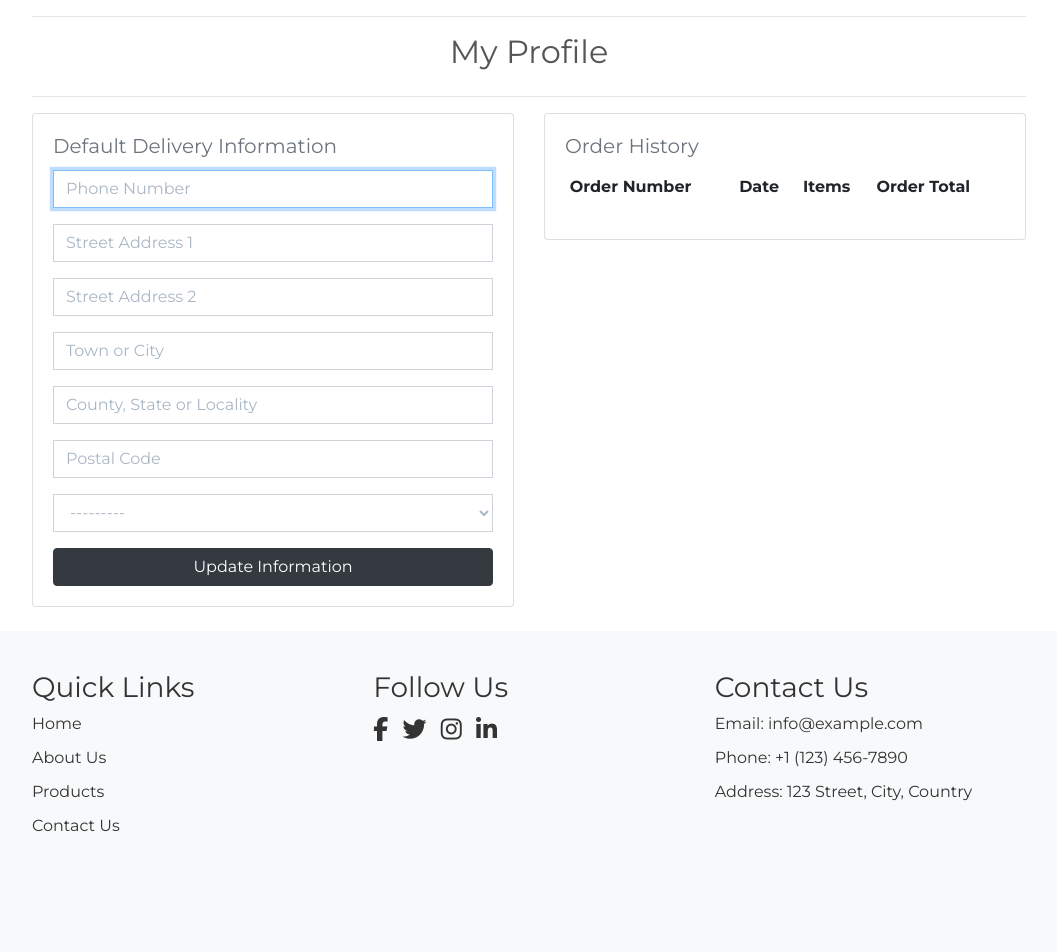
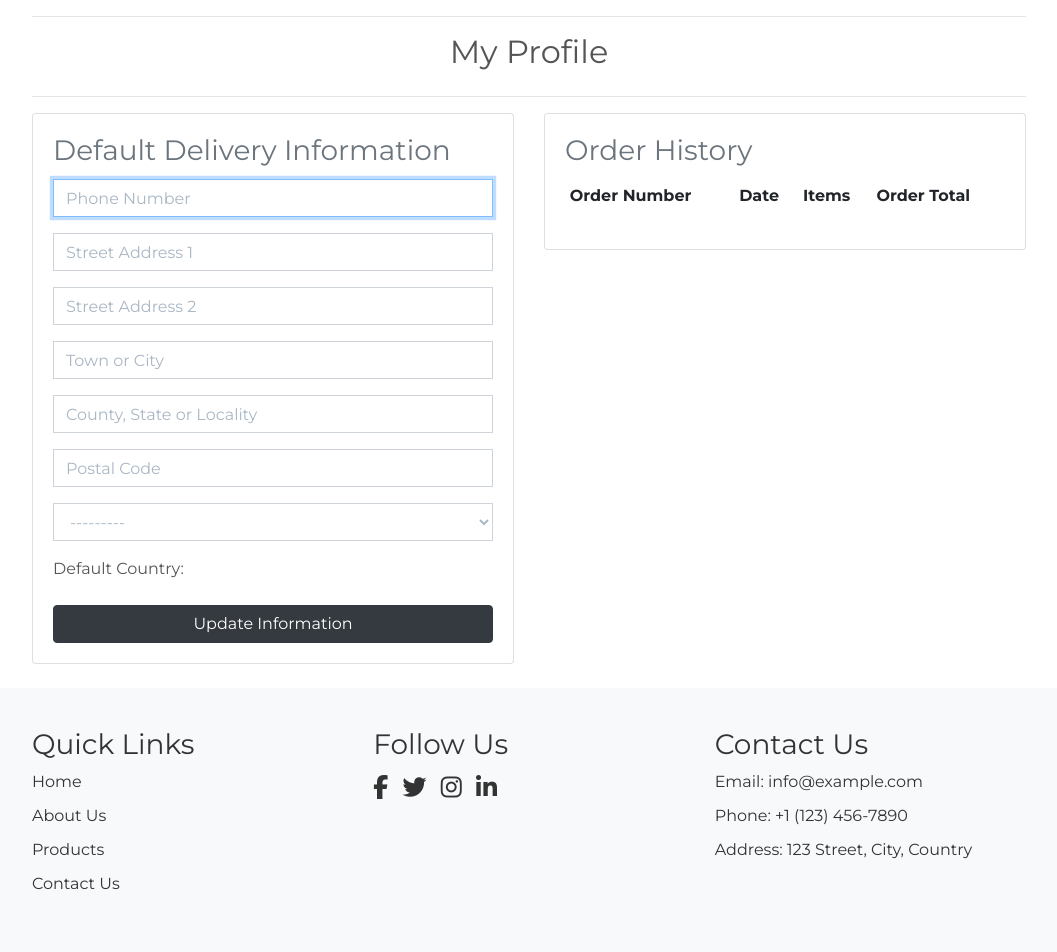
Before and after one commit to hpatnadeeshan/Milestone-4, a Django app: page /profile/ in a window 1280 px wide. Shown: the part 120-1072 px from the top of the page, without its empty margins (111-1168 px from the left). Before the commit the page ends 952 px from the top, so only its background shows below. Run offline with Django 3.2, Linux system fonts and the light colour scheme; the visitor is signed in with stand-in values (Sample User, id 1); data comes from the database, SQL or seed files in the repository; data that the repository does not hold is empty; some libraries are stand-ins or nearby versions.

Commit message:
accessibility check done and fixed

```diff
--- a/home/templates/home/subscriber_list.html
+++ b/home/templates/home/subscriber_list.html
@@ -3,7 +3,7 @@
 
 {% block content %}
 <div class="container mt-5">
-    <h1 class="text-center mb-4">Newsletter Subscribers</h1>
+    <h2 class="text-center mb-4">Newsletter Subscribers</h2>
     <div class="table-responsive">
         <table class="table table-bordered table-striped">
             <thead class="thead-dark">
--- a/products/templates/products/products.html
+++ b/products/templates/products/products.html
@@ -28,7 +28,7 @@
             <div class="row mt-1 mb-2">
                 <div class="col-12 col-md-6 my-auto order-md-last d-flex justify-content-center justify-content-md-end">
                     <div class="sort-select-wrapper w-50">
-                        <select id="sort-selector" class="custom-select custom-select-sm rounded-0 border {% if current_sorting != 'None_None' %}border-info{% else %}border-dark{% endif %}">
+                        <select id="sort-selector" aria-label="sort-dropdown" class="custom-select custom-select-sm rounded-0 border {% if current_sorting != 'None_None' %}border-info{% else %}border-dark{% endif %}">
                             <option value="reset" {% if current_sorting == 'None_None' %}selected{% endif %}>Sort by...</option>
                             <option value="price_asc" {% if current_sorting == 'price_asc' %}selected{% endif %}>Price (low to high)</option>
                             <option value="price_desc" {% if current_sorting == 'price_desc' %}selected{% endif %}>Price (high to low)</option>
@@ -87,7 +87,7 @@
                                     {% endif %}
                                     {% if request.user.is_superuser %}
                                     <small class="ml-3">
-                                        <a href="{% url 'edit_product' product.id %}" class="btn btn-sm btn-primary">Edit</a>
+                                        <a href="{% url 'edit_product' product.id %}" class="btn btn-sm btn-dark">Edit</a>
                                         <a href="{% url 'delete_product' product.id %}" class="btn btn-sm btn-danger">Delete</a>
                                     </small>
                                     {% endif %}
--- a/profiles/templates/profiles/profile.html
+++ b/profiles/templates/profiles/profile.html
@@ -27,10 +27,11 @@
             <div class="col-12 col-lg-6">
                 <div class="card mb-4">
                     <div class="card-body">
-                        <h5 class="card-title text-muted">Default Delivery Information</h5>
+                        <h3 class="card-title text-muted">Default Delivery Information</h3>
                         <form action="{% url 'profile' %}" method="POST" id="profile-update-form">
                             {% csrf_token %}
                             {{ form|crispy }}
+                            <label for="id_default_country">Default Country:</label>
                             <button class="btn btn-dark btn-block mt-3" type="submit">Update Information</button>
                         </form>
                     </div>
@@ -39,7 +40,7 @@
             <div class="col-12 col-lg-6">
                 <div class="card">
                     <div class="card-body">
-                        <h5 class="card-title text-muted">Order History</h5>
+                        <h3 class="card-title text-muted">Order History</h3>
                         <div class="table-responsive">
                             <table class="table table-sm table-borderless">
                                 <thead>
--- a/static/css/base.css
+++ b/static/css/base.css
@@ -413,3 +413,8 @@ body {
 .navbar-light .navbar-nav .nav-link {
     color: rgba(0, 0, 0);
 }
+
+table a {
+    color: navy;
+
+}
```
